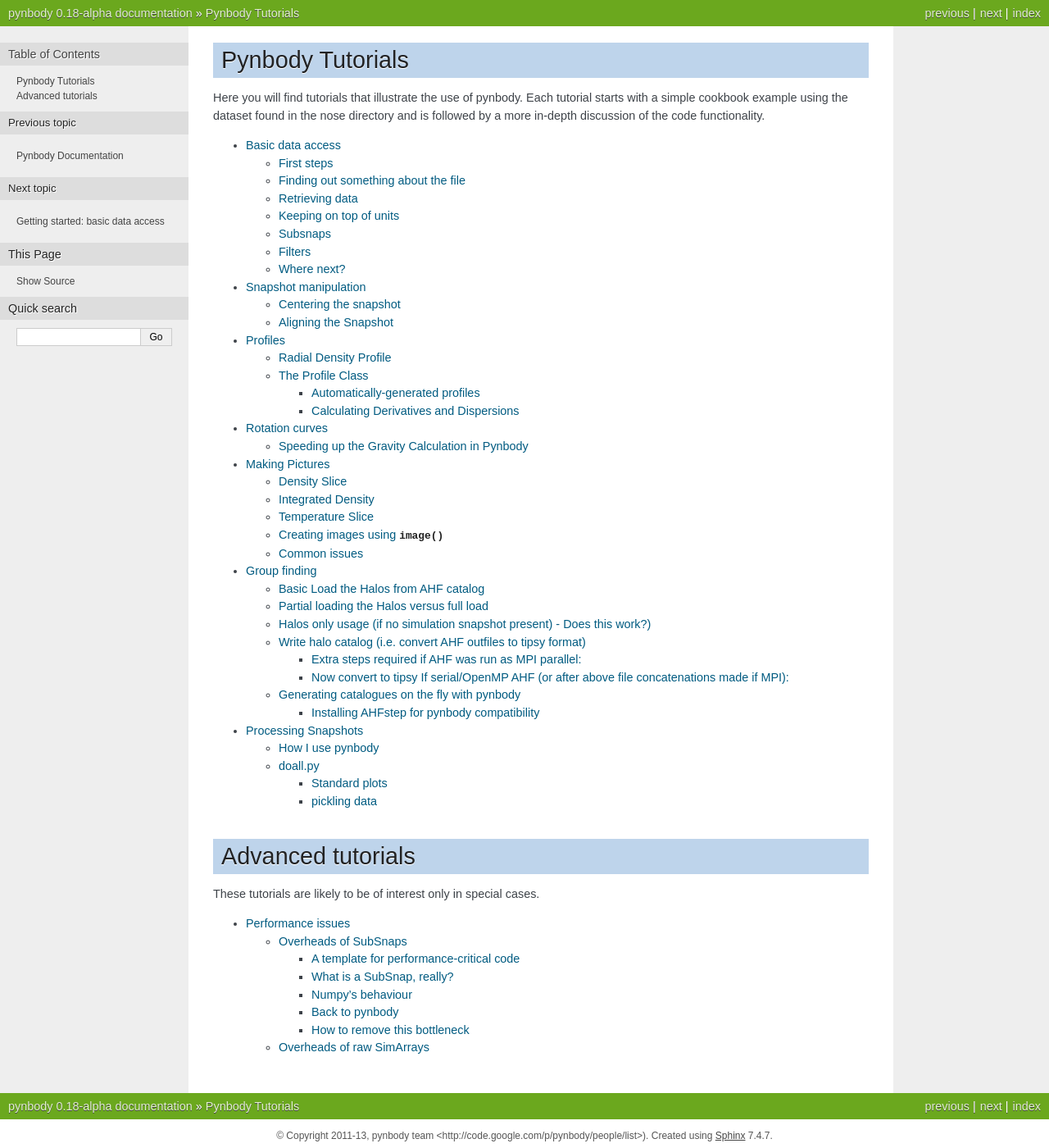
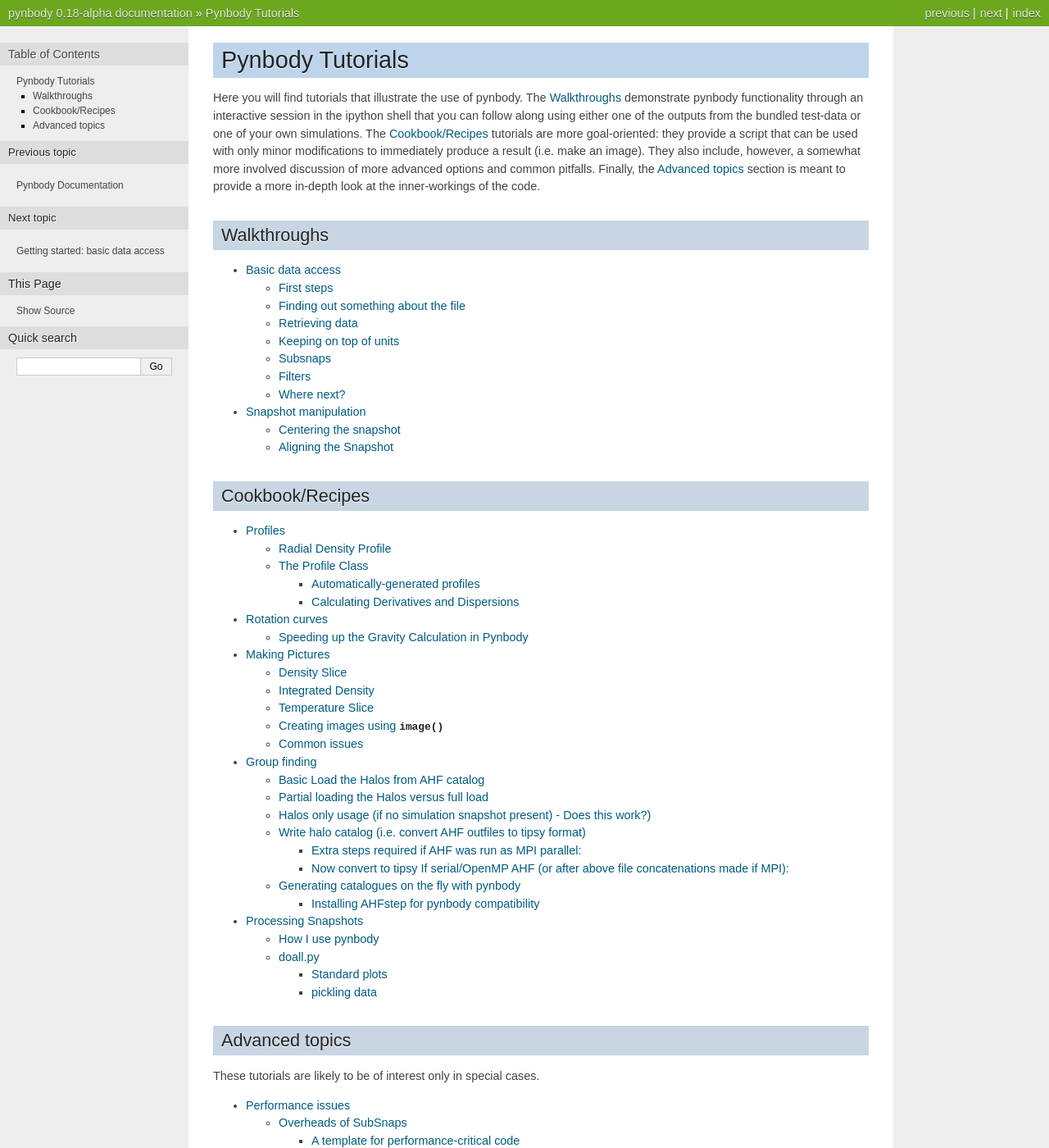
Before and after one commit to pynbody/pynbody, a Sphinx documentation site: the page built from docs/tutorials/tutorials.rst, in a window 1280 px wide and 1400 px high. Shown: the whole window at 82% size. Built offline with Sphinx 7.4.7, drawn with Linux system fonts in a browser that asks for light colours; formulas are drawn with MathJax 3; pages that are not in the unit, such as notebooks, are missing from menus.

Commit message:
refactored the tutorials into "walkthroughs", "cookbook" and "advanced" sections.

```diff
--- a/docs/tutorials/tutorials.rst
+++ b/docs/tutorials/tutorials.rst
@@ -6,25 +6,45 @@
 Pynbody Tutorials
 =================
 
-Here you will find tutorials that illustrate the use of pynbody. Each
-tutorial starts with a simple cookbook example using the dataset found
-in the nose directory and is followed by a more in-depth discussion of
-the code functionality.
+Here you will find tutorials that illustrate the use of pynbody. The
+:ref:`walkthroughs` demonstrate pynbody functionality through an
+interactive session in the ipython shell that you can follow along
+using either one of the outputs from the bundled test-data or one of
+your own simulations. The :ref:`cookbook` tutorials are more
+goal-oriented: they provide a script that can be used with only minor
+modifications to immediately produce a result (i.e. make an
+image). They also include, however, a somewhat more involved
+discussion of more advanced options and common pitfalls. Finally, the
+:ref:`advanced_topics` section is meant to provide a more in-depth
+look at the inner-workings of the code.
 
+.. _walkthroughs:
 
+Walkthroughs
+------------
 
 .. toctree::
 
    Basic data access <data_access>
    Snapshot manipulation <snapshot_manipulation>
+
+.. _cookbook:
+
+Cookbook/Recipes
+----------------
+
+.. toctree::
+
    Profiles <profile>
    Rotation curves <rotation_curve>
    Making Pictures <pictures>
    Group finding <halos>
    Processing Snapshots <processing>
 
-Advanced tutorials
-==================
+.. _advanced_topics:
+
+Advanced topics
+---------------
 
 These tutorials are likely to be of interest only in special cases.
 
```
Also changed, not shown: docs/index.rst (+6 -2 lines).
